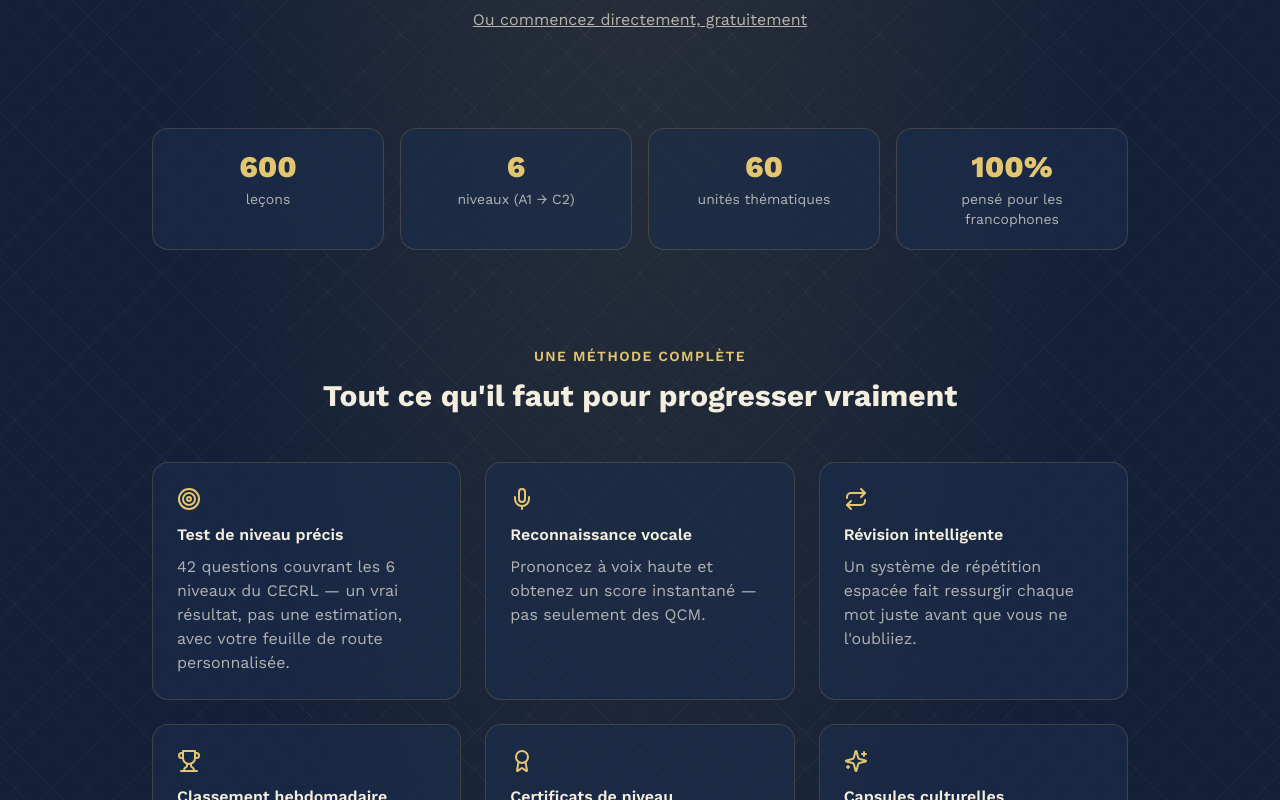
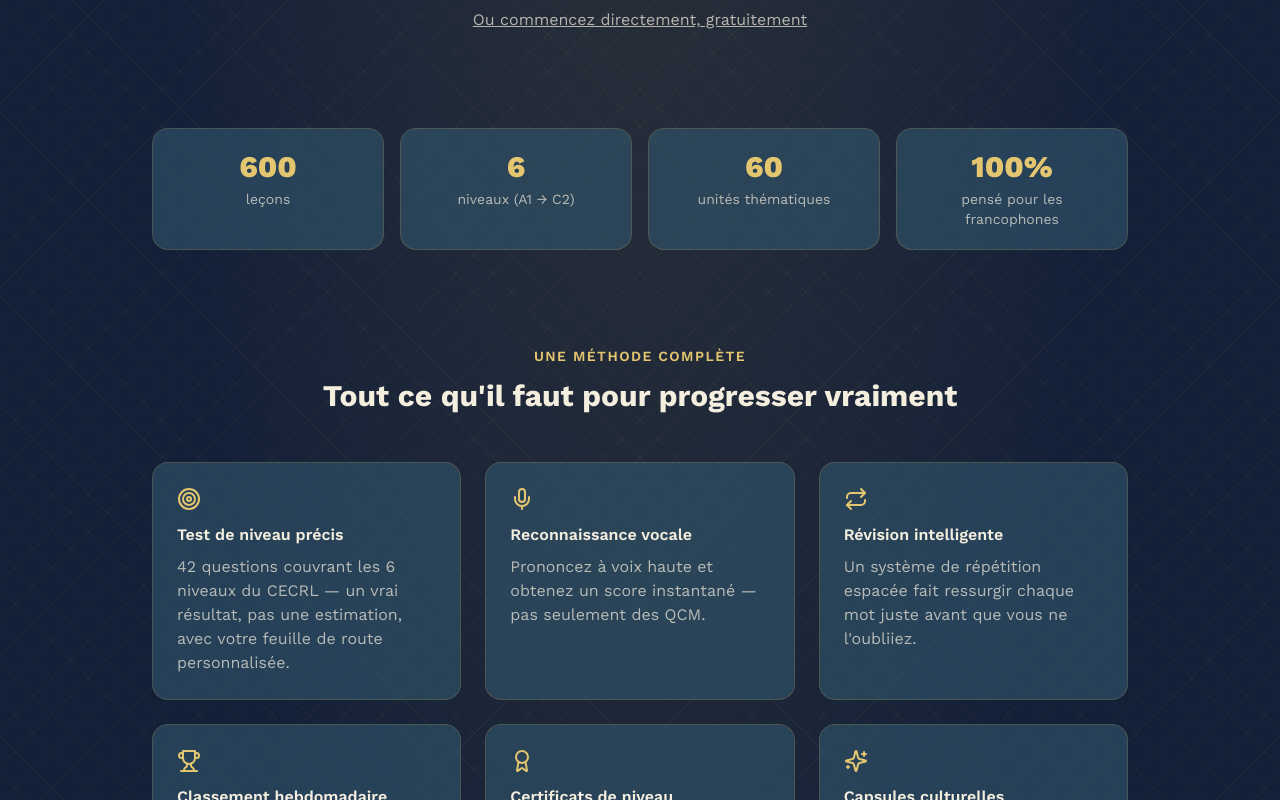
Before and after one commit to diopmamealassane-sketch/arabiya-plus, a Next.js app: page / in a window 1280 px wide. Shown: the part 720-1520 px from the top of the page. Built offline with nearby package versions, Linux system fonts and the light colour scheme.

Commit message:
Update color palette to match new logo

```diff
--- a/tailwind.config.js
+++ b/tailwind.config.js
@@ -7,9 +7,9 @@ module.exports = {
   theme: {
     extend: {
       colors: {
-        ink: "#142038",
-        "ink-2": "#1C2E4D",
-        "ink-3": "#253A63",
+        ink: "#29485A",
+        "ink-2": "#32586E",
+        "ink-3": "#3C6983",
         gold: "#D1AA41",
         "gold-light": "#E5C670",
         parchment: "#F4EEDF",
```
